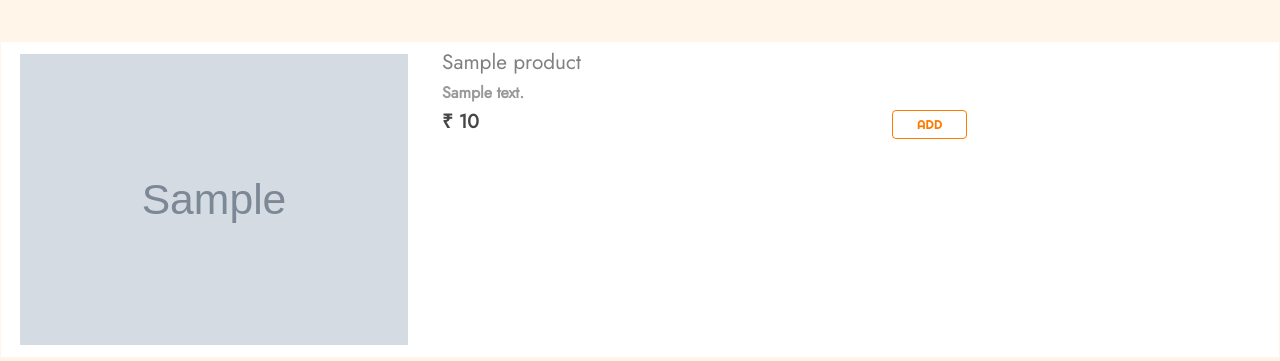
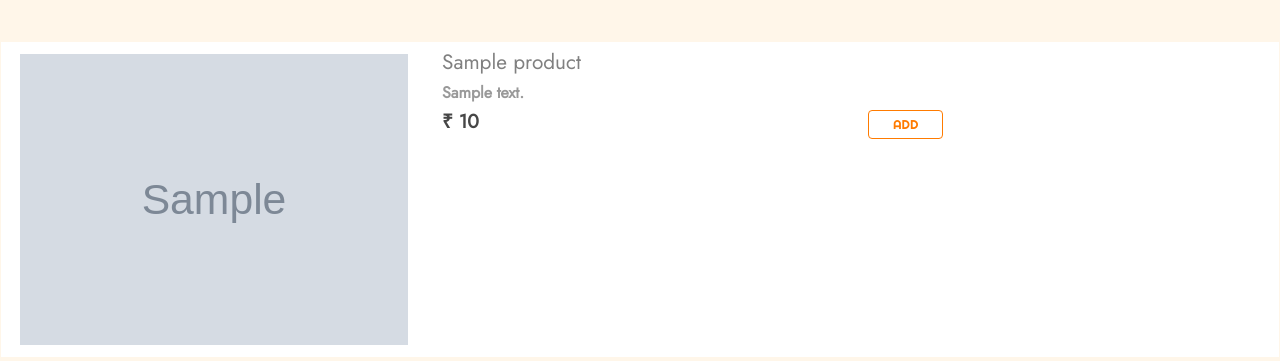
Before and after one commit to Tejas310895/werneargrocery, a PHP site: page /shop.php in a window 1280 px wide. Shown: the part 407-768 px from the top of the page. Run offline with PHP 8.4, Linux system fonts and the light colour scheme; tables that the repository leaves empty or names only in its code hold one stand-in row (values such as "Sample post"); grey boxes marked "Sample" are stand-in pictures; data that the repository does not hold is empty; some libraries are stand-ins or nearby versions; some web fonts are replaced.

Commit message:
Initial Commit

```diff
--- a/shop.php
+++ b/shop.php
@@ -261,7 +261,7 @@
 
                                     <form action='shop.php?add_cart=$pro_id' class='form-horizontal' method='post'>
                                     <div class='col-6'>
-                                        <button class='btn px-4 py-1 ml-4  pull-left pro_list_addqty'>ADD</button>
+                                        <button class='btn px-4 py-1 ml-0  pull-left pro_list_addqty'>ADD</button>
                                     </div>
                                     </form>
 
@@ -368,7 +368,7 @@
 
                                         <form action='shop.php?add_cart=$pro_id' class='form-horizontal' method='post'>
                                         <div class='col-6'>
-                                            <button class='btn px-4 py-1 ml-4  pull-left pro_list_addqty'>ADD</button>
+                                            <button class='btn px-4 py-1 ml-0  pull-left pro_list_addqty'>ADD</button>
                                         </div>
                                         </form>
 
```
